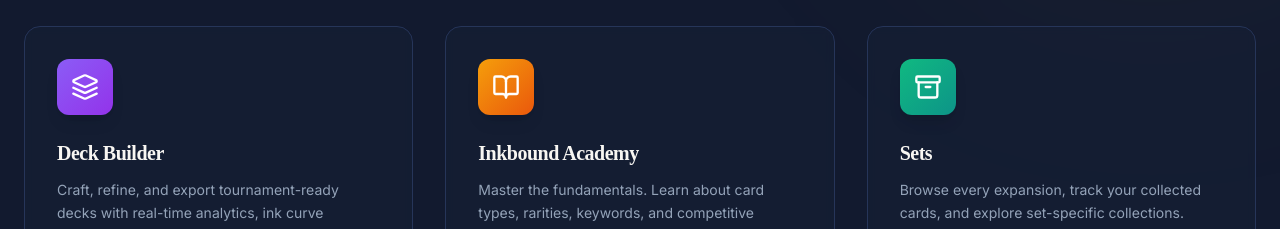
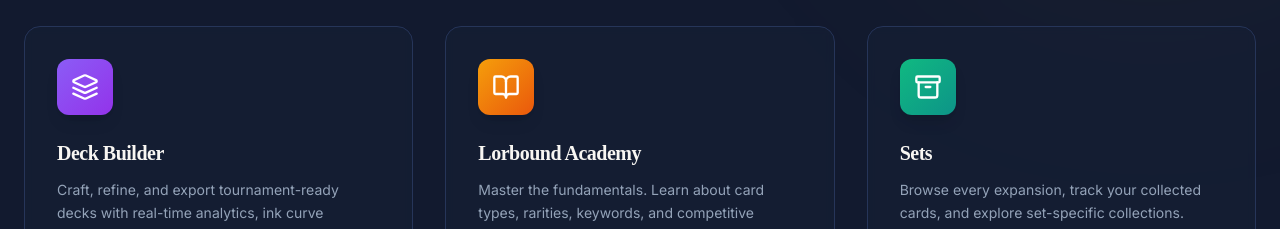
Before and after one commit to Quest2Test/Magical-Journey-Collector, a React (Vite) app: page / in a window 1280 px wide. Shown: the part 2619-2848 px from the top of the page. Built offline with nearby package versions, Linux system fonts and the light colour scheme; no server answers; the database is empty.

Commit message:
Updated meta data

```diff
--- a/src/components/layout/MetaTags.tsx
+++ b/src/components/layout/MetaTags.tsx
@@ -10,7 +10,7 @@ export function MetaTags() {
   useEffect(() => {
     const siteName = "Lorbound";
     let title = siteName;
-    let description = "Your ultimate Lorcana fan site — Build decks, track your collection, and explore the meta.";
+    let description = "Your ultimate Lorcana fan site | Build decks, track your collection, and explore the meta.";
     let ogImage = "/opengraph.jpg"; // Default fallback
 
     // Map routes to titles/descriptions
@@ -50,7 +50,7 @@ export function MetaTags() {
       title = `Expert Resources & Tools | ${siteName}`;
       description = "Essential links, official rules, and community tools for every Lorcana Illumineer.";
     } else if (location === "/academy") {
-      title = `Inkbound Academy | Learn Lorcana`;
+      title = `Lorbound Academy | Learn Lorcana`;
       description = "Master the Great Illuminary with our comprehensive guide to rules, ink theory, and competitive play.";
     } else if (location.startsWith("/profile/")) {
       const username = location.split("/")[2]?.split("?")[0];
--- a/src/lib/affiliates.ts
+++ b/src/lib/affiliates.ts
@@ -26,10 +26,10 @@ export function buildTCGPlayerUrl(card: Card): string {
   const affiliateId = import.meta.env.VITE_TCGPLAYER_AFFILIATE_ID || "";
 
   // If no affiliate ID is configured, return the plain link with basic internal tracking
-  if (!affiliateId || affiliateId === "inkbound") {
+  if (!affiliateId || affiliateId === "lorbound") {
     try {
       const backupUrl = new URL(card.tcgplayerUrl);
-      backupUrl.searchParams.set("utm_source", "inkbound");
+      backupUrl.searchParams.set("utm_source", "lorbound");
       return backupUrl.toString();
     } catch {
       return card.tcgplayerUrl;
--- a/src/pages/builder.tsx
+++ b/src/pages/builder.tsx
@@ -1177,7 +1177,7 @@ export default function DeckBuilder() {
             </div>
 
             <div className="space-y-2 relative z-10">
-              <h2 className="text-3xl font-serif font-bold text-white tracking-tight">Save Your Inkbound Legacy</h2>
+              <h2 className="text-3xl font-serif font-bold text-white tracking-tight">Save Your Lorbound Legacy</h2>
               <p className="text-indigo-200/70 text-sm leading-relaxed max-w-sm mx-auto">
                 Sign up for a free account to securely save and manage your decks, track live card values, and export to tournament formats like Pixelborn and Melee.
               </p>
--- a/src/pages/home.tsx
+++ b/src/pages/home.tsx
@@ -289,7 +289,7 @@ export default function Home() {
               },
               {
                 icon: BookOpen,
-                title: "Inkbound Academy",
+                title: "Lorbound Academy",
                 desc: "Master the fundamentals. Learn about card types, rarities, keywords, and competitive formats in our comprehensive guide.",
                 href: "/academy",
                 color: "from-amber-500 to-orange-600",
```
